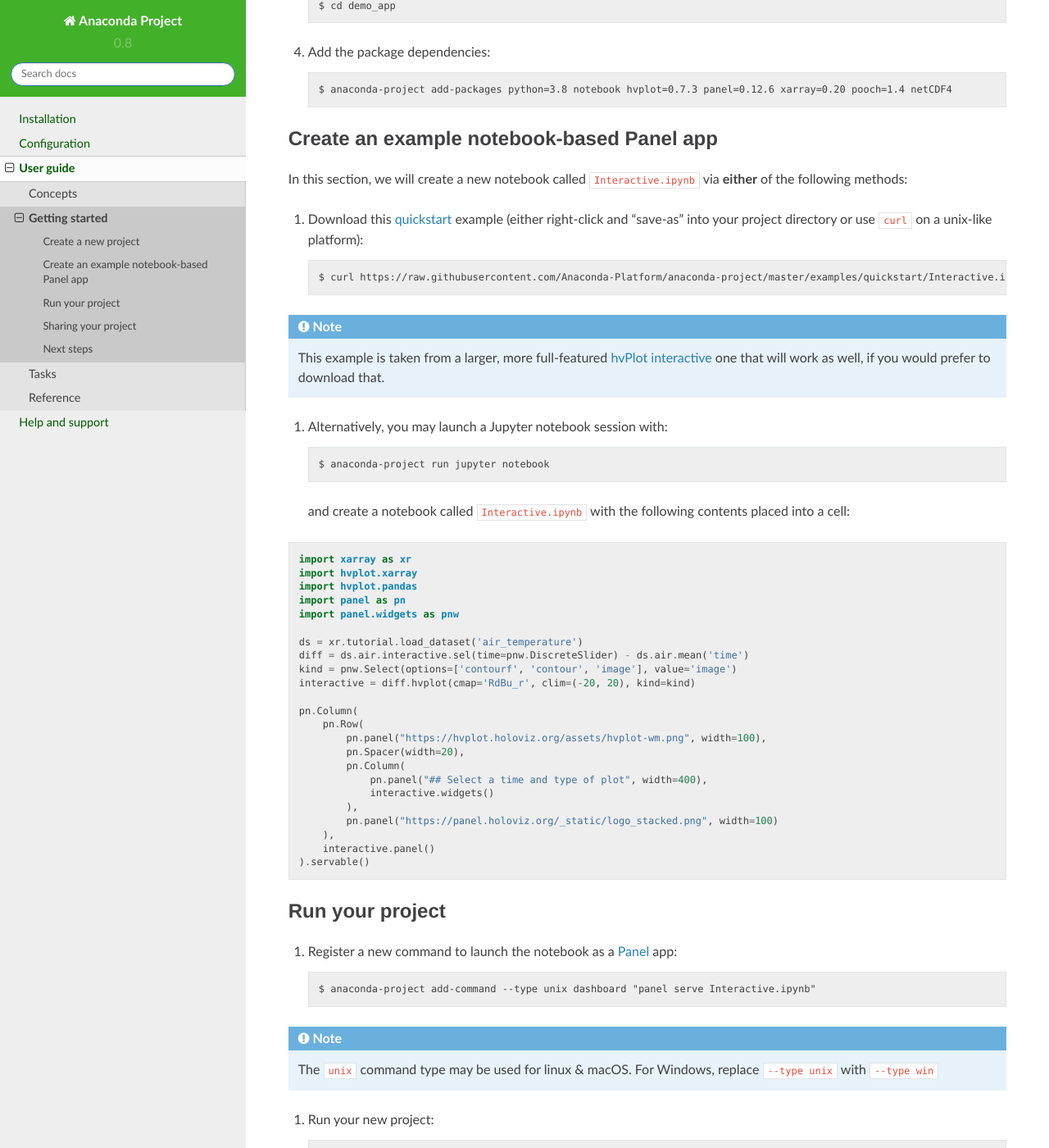
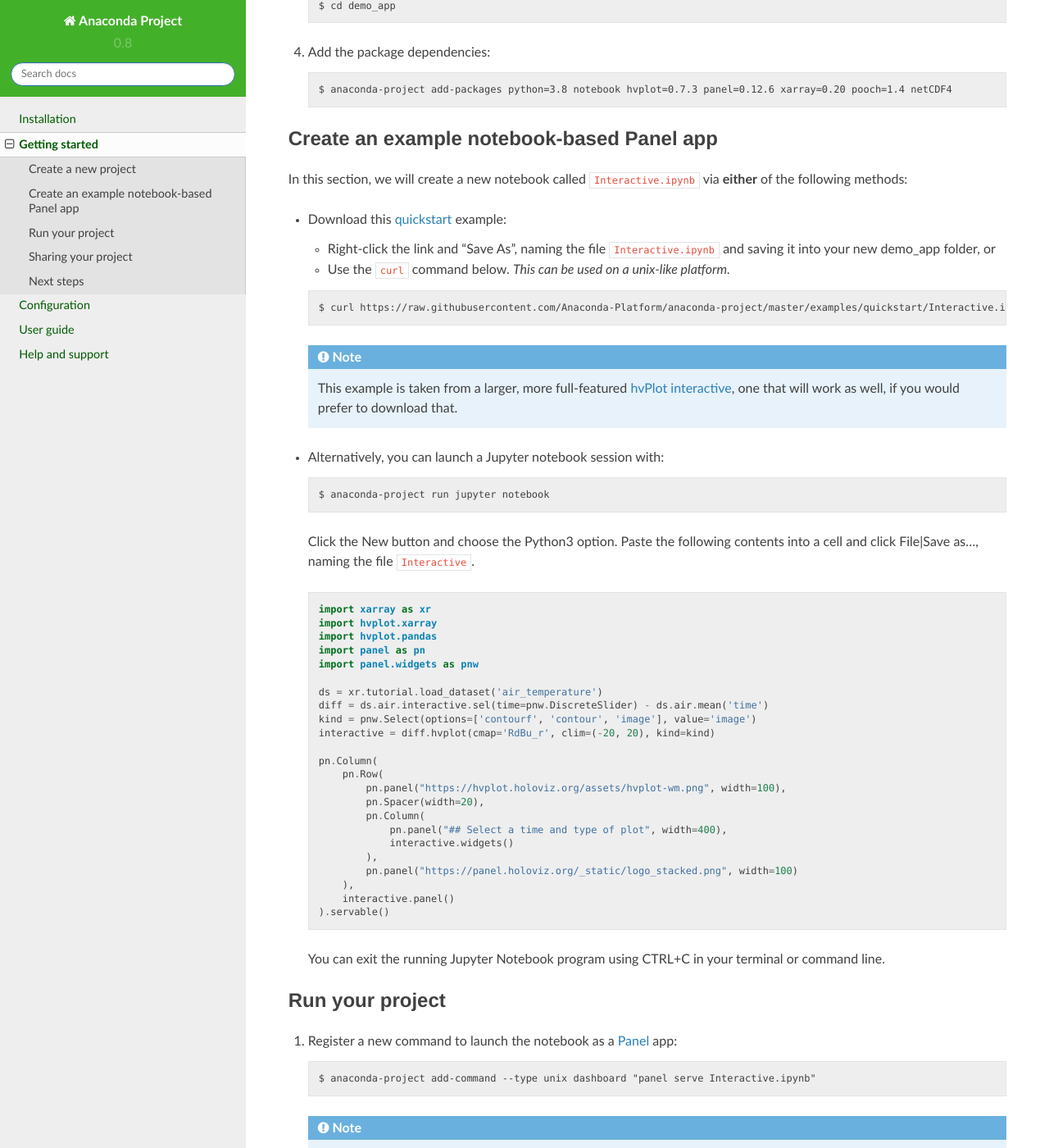
Before and after one commit to anaconda/anaconda-project, a Sphinx documentation site: the page built from docs/source/getting-started.rst, in a window 1280 px wide and 1400 px high, scrolled down 672 px. Shown: the whole window at 82% size. Built offline with Sphinx 7.4.7 and the Read the Docs theme 2.0.0, drawn with Linux system fonts in a browser that asks for light colours; some of the changed text lies outside the part shown.

Commit message:
Improved Getting Started and moved up in TOC.

```diff
--- a/docs/source/conf.py
+++ b/docs/source/conf.py
@@ -52,7 +52,7 @@
 
 # General information about the project.
 project = 'Anaconda Project'
-copyright = '2016, Anaconda, Inc'
+copyright = '2022, Anaconda, Inc'
 author = 'Anaconda'
 
 # The version info for the project you're documenting, acts as replacement for
--- a/docs/source/user-guide/getting-started.rst
+++ b/docs/source/getting-started.rst
@@ -12,7 +12,7 @@
 * Package and share the project.
 
 If you have not yet installed and started Project,
-follow the :doc:`Installation instructions <../install>`.
+follow the :doc:`Installation instructions <install>`.
 
 
 Create a new project
@@ -40,22 +40,27 @@
 In this section, we will create a new notebook called
 ``Interactive.ipynb`` via **either** of the following methods:
 
-#. Download this `quickstart`_ example (either right-click and "save-as"
-   into your project directory or use ``curl`` on a unix-like platform)::
+* Download this `quickstart`_ example:
+
+  * Right-click the link and "Save As", naming the file ``Interactive.ipynb`` and saving it into your new demo_app folder, or
+
+  * Use the ``curl`` command below. *This can be used on a unix-like platform.*
+
+  ::
 
     $ curl https://raw.githubusercontent.com/Anaconda-Platform/anaconda-project/master/examples/quickstart/Interactive.ipynb -o Interactive.ipynb
 
-.. note:: This example is taken from a larger, more full-featured
-   `hvPlot interactive`_ one that will work as well, if you would prefer
+ .. note:: This example is taken from a larger, more full-featured
+   `hvPlot interactive`_, one that will work as well, if you would prefer
    to download that.
 
-#. Alternatively, you may launch a Jupyter notebook session with::
+* Alternatively, you can launch a Jupyter notebook session with::
 
     $ anaconda-project run jupyter notebook
 
-   and create a notebook called ``Interactive.ipynb`` with the following contents placed into a cell:
+ Click the New button and choose the Python3 option. Paste the following contents into a cell and click File|Save as..., naming the file ``Interactive``.
 
-.. code-block:: python
+ .. code-block:: python
 
     import xarray as xr
     import hvplot.xarray
@@ -81,6 +86,7 @@
         interactive.panel()
     ).servable()
 
+ You can exit the running Jupyter Notebook program using CTRL+C in your terminal or command line.
 
 .. _hvPlot interactive: https://raw.githubusercontent.com/holoviz/hvplot/master/examples/user_guide/Interactive.ipynb
 .. _quickstart: https://raw.githubusercontent.com/Anaconda-Platform/anaconda-project/master/examples/quickstart/Interactive.ipynb
@@ -88,18 +94,20 @@
 Run your project
 ================
 
-#. Register a new command to launch the notebook as a `Panel`_ app::
+1. Register a new command to launch the notebook as a `Panel`_ app::
 
      $ anaconda-project add-command --type unix dashboard "panel serve Interactive.ipynb"
 
-.. note:: The ``unix`` command type may be used for linux & macOS. For Windows, replace ``--type unix`` with ``--type win``
-.. _Panel: https://panel.holoviz.org
+  .. note:: The ``unix`` command type may be used for linux & macOS. For Windows, replace ``--type unix`` with ``--type win``
 
-#. Run your new project::
+2. Run your new project::
 
      $ anaconda-project run dashboard --show
 
-   Your application should now be running and available at http://localhost:5006/Interactive
+   Your application should now be running and available at http://localhost:5006/Interactive. Once you're finished
+   with it, you can close the running program using CTRL+C in your terminal or command line.
+
+.. _Panel: https://panel.holoviz.org
 
 Sharing your project
 ====================
@@ -121,11 +129,12 @@
 having to do any setup::
 
      $ anaconda-project unarchive interactive.zip
+     $ cd demo_app
      $ anaconda-project run
 
-NOTE: If your project contained more than one command, the person
-using your project would need to specify which command to run.
-For more information, see :doc:`tasks/run-project`.
+NOTE: If your project contains more than one command, the person
+using your project will need to specify which command to run.
+For more information, see :doc:`user-guide/tasks/run-project`.
 
 Project downloads the data, installs the necessary packages and
 runs the command.
@@ -135,10 +144,10 @@
 ==========
 
 * Learn more about :doc:`what you can do in Project
-  <tasks/index>`, including how to :doc:`download data
-  <tasks/download-data>` with your project and how to
+  <user-guide/tasks/index>`, including how to :doc:`download data
+  <user-guide/tasks/download-data>` with your project and how to
   :doc:`configure your project with environment variables
-  <tasks/work-with-variables>`.
+  <user-guide/tasks/work-with-variables>`.
 
 * Learn more about :doc:`the anaconda-project.yml format
-  <reference>`.
+  <user-guide/reference>`.
--- a/docs/source/index.rst
+++ b/docs/source/index.rst
@@ -96,6 +96,7 @@
    :hidden:
 
    install
+   getting-started
    config
    user-guide/index
    help-support
--- a/docs/source/user-guide/index.rst
+++ b/docs/source/user-guide/index.rst
@@ -6,6 +6,5 @@
    :maxdepth: 1
 
    concepts
-   getting-started
    tasks/index
    reference
--- a/docs/source/user-guide/reference.rst
+++ b/docs/source/user-guide/reference.rst
@@ -13,7 +13,7 @@
 
 TIP: Read more about YAML syntax at http://yaml.org/start.html
 
-TIP: You may want to go through :doc:`the anaconda-project tutorial <tutorial>`
+TIP: You may want to go through :doc:`the anaconda-project tutorial <../getting-started>`
 before digging into the details in this document.
 
 ``anaconda-project.yml``, ``anaconda-project-local.yml``, ``anaconda-project-lock.yml``
```
Also changed, not shown: other parts of docs/source/getting-started.rst (+1 -1 lines).
